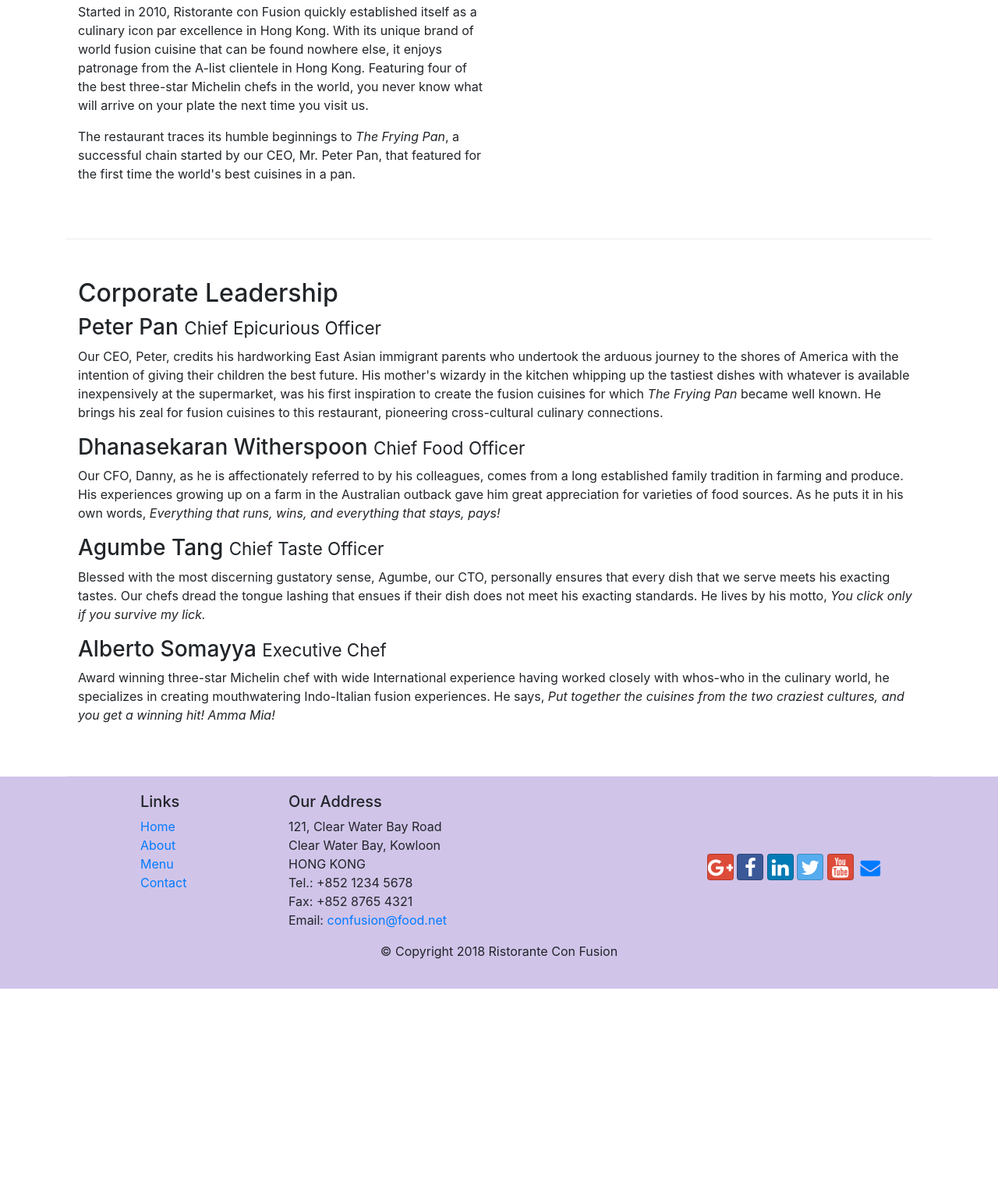
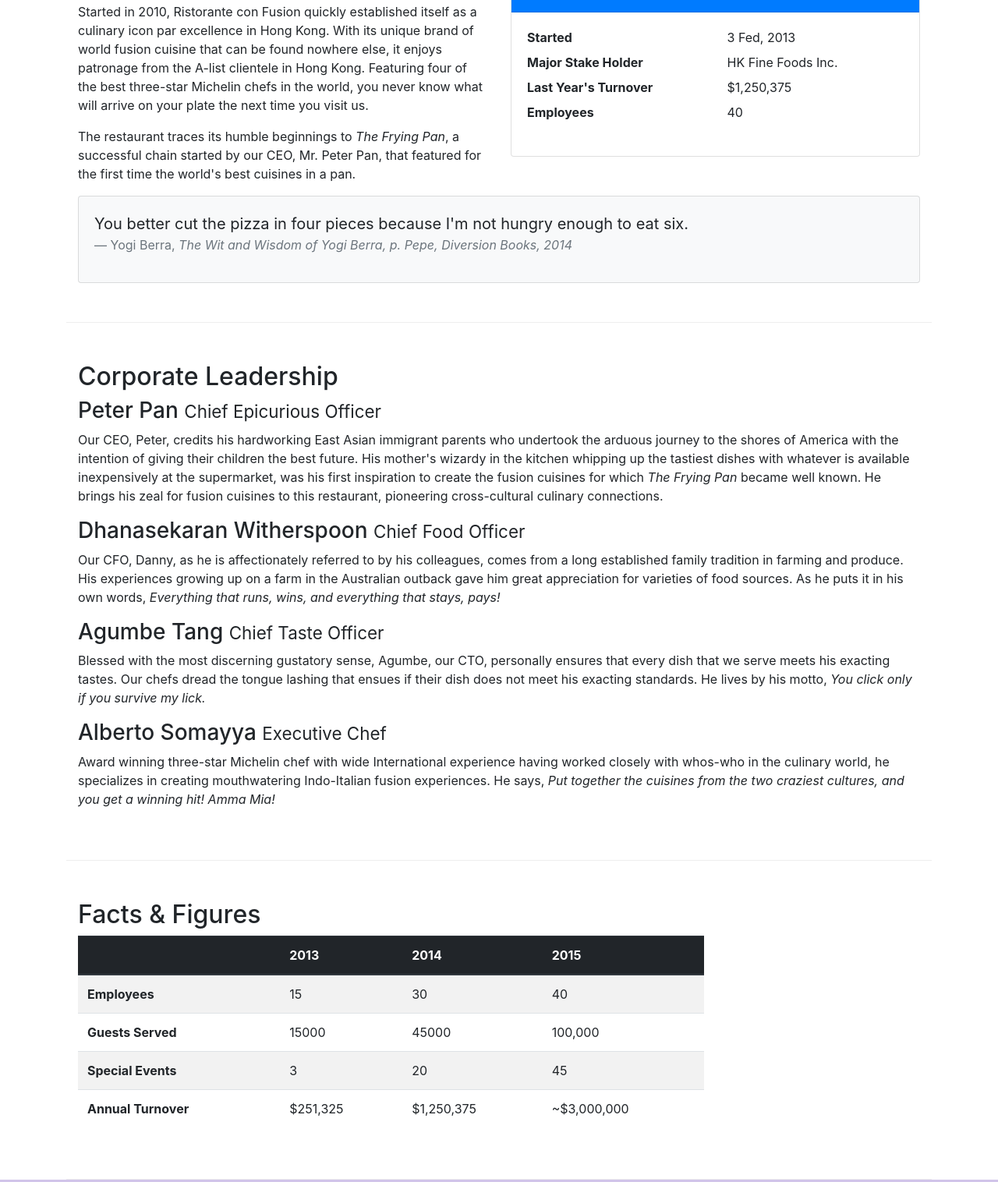
Before and after one commit to kingshine08/grid-system-test, a website: page aboutus.html in a window 1280 px wide. Shown: the part 558-2074 px from the top of the page at 78% size. Before the commit the page ends 1826 px from the top, so only its background shows below. Drawn offline with nearby package versions, Linux system fonts and the light colour scheme.

Commit message:
table and card

```diff
--- a/aboutus.html
+++ b/aboutus.html
@@ -67,7 +67,36 @@
                 <p>Started in 2010, Ristorante con Fusion quickly established itself as a culinary icon par excellence in Hong Kong. With its unique brand of world fusion cuisine that can be found nowhere else, it enjoys patronage from the A-list clientele in Hong Kong.  Featuring four of the best three-star Michelin chefs in the world, you never know what will arrive on your plate the next time you visit us.</p>
                 <p>The restaurant traces its humble beginnings to <em>The Frying Pan</em>, a successful chain started by our CEO, Mr. Peter Pan, that featured for the first time the world's best cuisines in a pan.</p>
             </div>
-            <div>
+            <div class="col-sm">
+              <div class="card">
+                <h3 class="card-header bg-primary text-white">Facts At a Glance</h3>
+                <div class="card-body">
+                  <dl class="row">
+                    <dt class="col-6">Started</dt>
+                    <dd class="col-6">3 Fed, 2013</dd>
+                    <dt class="col-6">Major Stake Holder</dt>
+                    <dd class="col-6">HK Fine Foods Inc.</dd>
+                    <dt class="col-6">Last Year's Turnover</dt>
+                    <dd class="col-6">$1,250,375</dd>
+                    <dt class="col-6">Employees</dt>
+                    <dd class="col-6">40</dd>
+                  </dl>
+                </div>
+              </div>
+            </div>
+            <div class="col-12">
+              <div class="card card-body bg-light">
+                <blockquote class="blockquote">
+                  <p class="mb-0">You better cut the pizza in four pieces
+                    because I'm not hungry enough to eat six.
+                  </p>
+                  <footer class="blockquote-footer">Yogi Berra,
+                    <cite title="Source Title">The Wit and Wisdom of
+                      Yogi Berra, p. Pepe, Diversion Books, 2014
+                    </cite>
+                  </footer>
+                </blockquote>
+              </div>
             </div>
         </div>
 
@@ -84,6 +113,52 @@
                 <h3>Alberto Somayya <small>Executive Chef</small></h3>
                 <p class="d-none d-sm-block">Award winning three-star Michelin chef with wide International experience having worked closely with whos-who in the culinary world, he specializes in creating mouthwatering Indo-Italian fusion experiences. He says, <em>Put together the cuisines from the two craziest cultures, and you get a winning hit! Amma Mia!</em></p>
             </div>
+       </div>
+       <div class="row row-content">
+         <div class="col-12 col-sm-9">
+           <h2>Facts &amp; Figures</h2>
+           <div class="table-responsive">
+             <table class="table table-striped">
+               <thead class="thead-dark">
+                 <tr>
+                   <th>&nbsp;</th>
+                   <th>2013</th>
+                   <th>2014</th>
+                   <th>2015</th>
+                 </tr>
+               </thead>
+               <tbody>
+                 <tr>
+                   <th>Employees</th>
+                   <td>15</td>
+                   <td>30</td>
+                   <td>40</td>
+                 </tr>
+                 <tr>
+                   <th>Guests Served</th>
+                   <td>15000</td>
+                   <td>45000</td>
+                   <td>100,000</td>
+                 </tr>
+                 <tr>
+                   <th>Special Events</th>
+                   <td>3</td>
+                   <td>20</td>
+                   <td>45</td>
+                 </tr>
+                 <tr>
+                   <th>Annual Turnover</th>
+                   <td>$251,325</td>
+                   <td>$1,250,375</td>
+                   <td>~$3,000,000</td>
+                 </tr>
+               </tbody>
+             </table>
+           </div>
+         </div>
+         <div class="col-12 col-sm-3">
+
+         </div>
        </div>
 
     </div>
```
